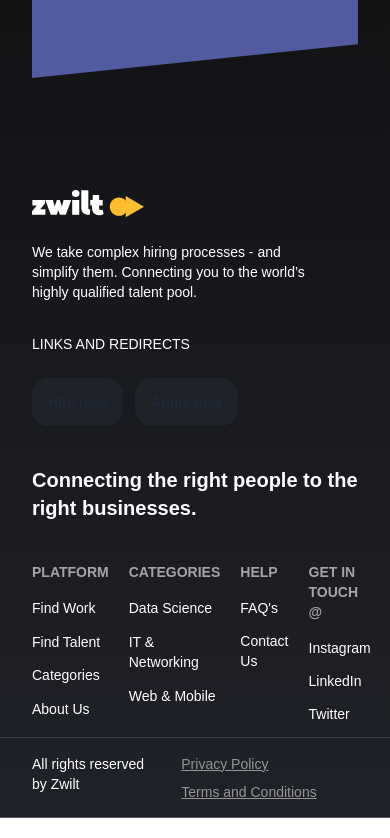
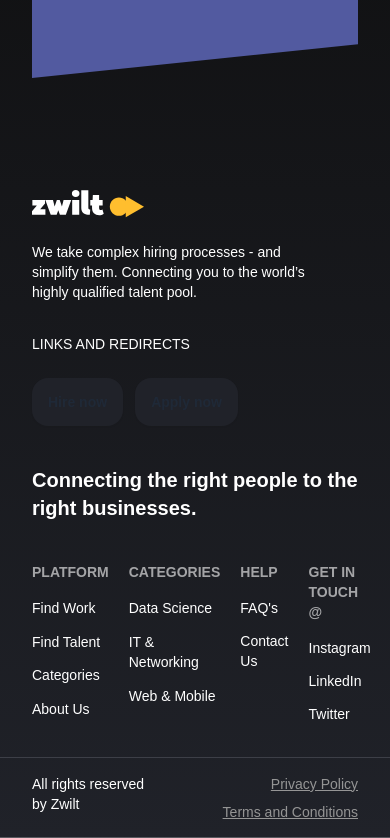
Before and after one commit to Chizycodes/zwilt-landing-page, a React (Vite) app: page / in a window 390 px wide. Shown: the part 7114-7952 px from the top of the page. Built offline with nearby package versions, Linux system fonts and the light colour scheme; the HTML template or start-up script is replaced by a standard one; a web font is replaced by a local one.

Commit message:
footer fixes

```diff
--- a/src/components/footer/index.jsx
+++ b/src/components/footer/index.jsx
@@ -26,7 +26,7 @@ const FooterLinks = [
 const index = () => {
 	return (
 		<section className="text-textDark footer-gradient min-h-screen slanted-top relative bottom-0 py-20">
-			<div className="section px-8">
+			<div className="section px-8 pb-5">
 				<div className="slanted-footer bg-primary w-full flex flex-col items-center justify-center px-3 py-20 gap-4 mb-28">
 					<h1 className="text-center text-white text-3xl md:text-5xl font-semibold max-w-[683px]">
 						Need a job done, and done well? Get started
@@ -87,7 +87,7 @@ const index = () => {
 			<div className="border-t border-[#a0a3b13b] absolute bottom-0 w-full">
 				<div className="section px-8 py-4 flex justify-between gap-6 text-white text-sm md:text-base font-medium">
 					<p>All rights reserved by Zwilt</p>
-					<div className='flex flex-wrap gap-2 md:gap-5 text-textGray'>
+					<div className='flex flex-wrap justify-end gap-2 md:gap-5 text-textGray'>
 						<Link to="/" className='link'>Privacy Policy</Link>
 						<Link to="/" className='link'>Terms and Conditions</Link>
 					</div>
```
